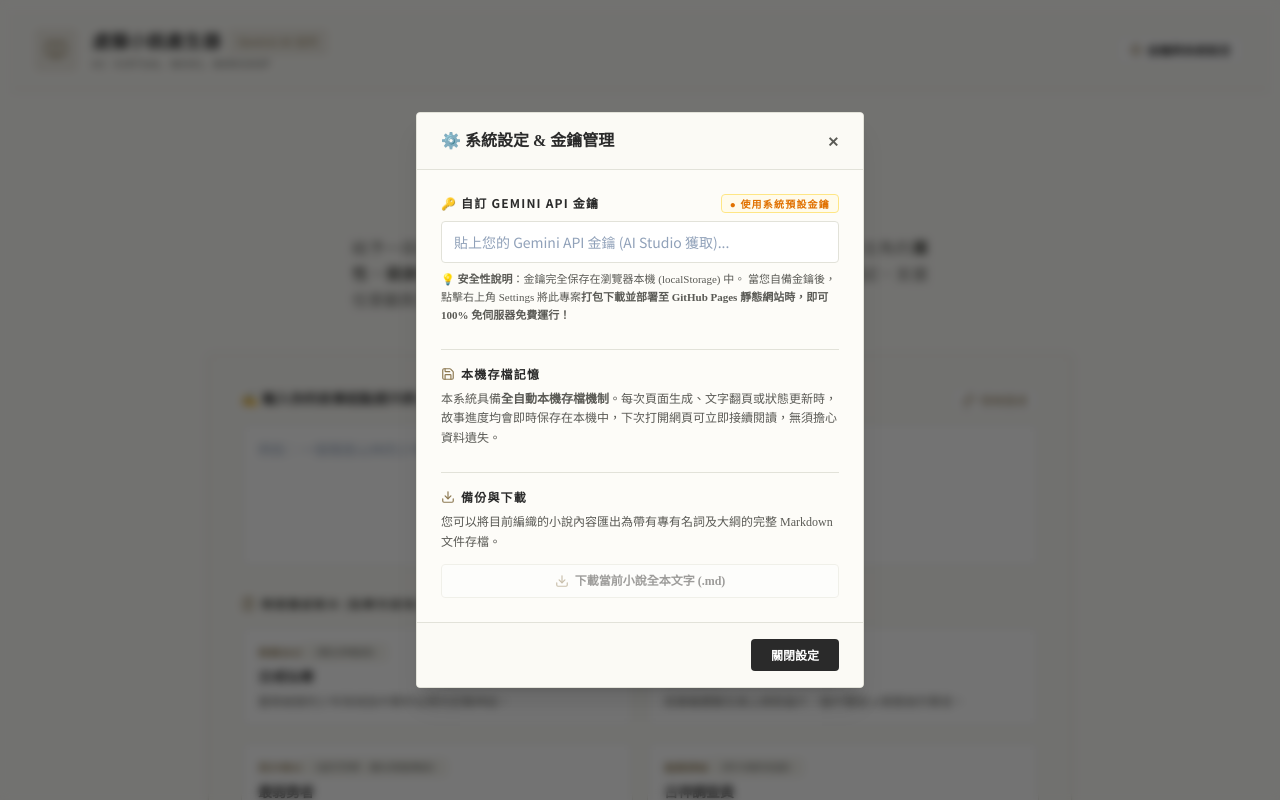
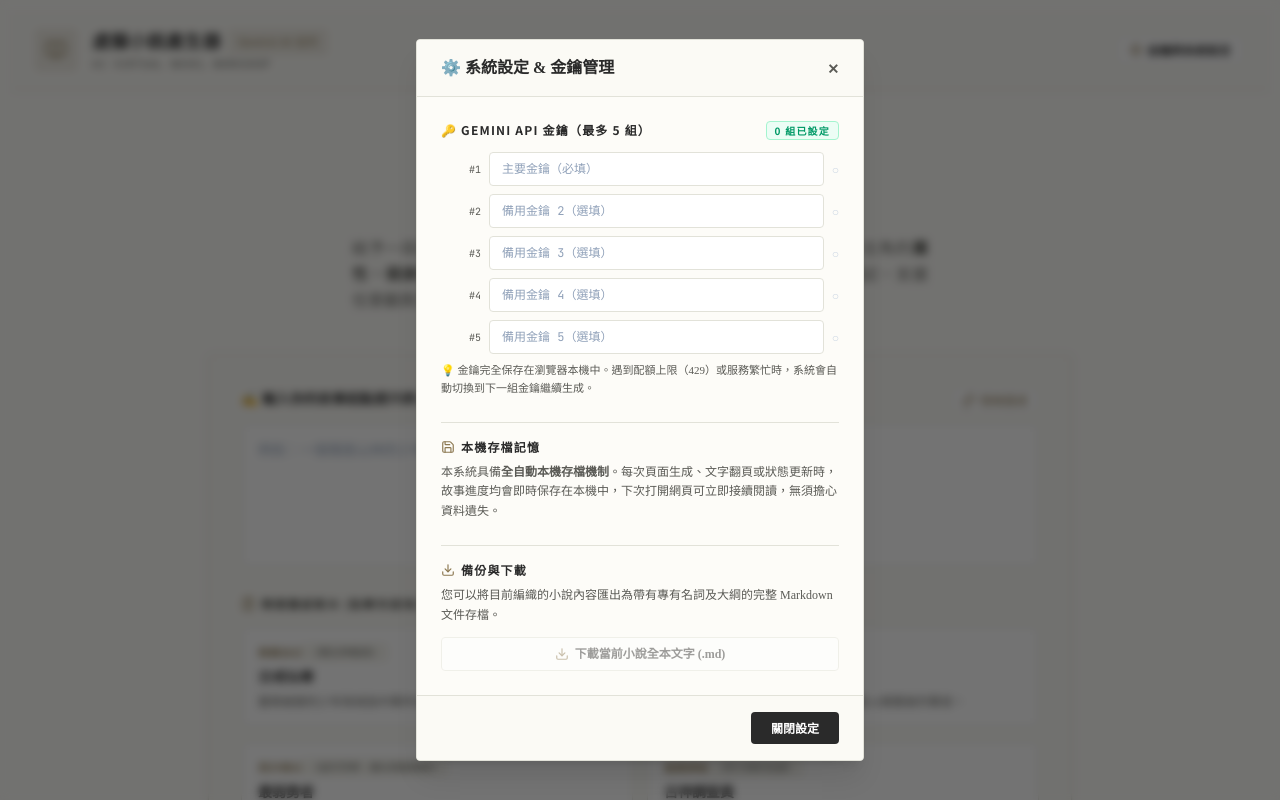
Before and after one commit to oURFo/Genesis_Novel, a React (Vite) app: page / in a window 1280 px wide. Both pictures are taken after a click on the button "金鑰與系統設定". Shown: the top 800 px of the page. Built offline with nearby package versions, Linux system fonts and the light colour scheme.

Commit message:
Add files via upload

```diff
--- a/src/App.tsx
+++ b/src/App.tsx
@@ -116,7 +116,22 @@
   const [loadingPhraseIndex, setLoadingPhraseIndex] = useState<number>(0);
 
   // Custom API key, Save states and Ending States
-  const [customApiKey, setCustomApiKey] = useState<string>(() => localStorage.getItem("user_gemini_api_key") || "");
+  // API keys — up to 5; first key synced from lobby input, extras added in settings
+  const [customApiKeys, setCustomApiKeys] = useState<string[]>(() => {
+    try {
+      const stored = localStorage.getItem("user_gemini_api_keys");
+      if (stored) return JSON.parse(stored) as string[];
+    } catch (_) {}
+    // Backward compat: migrate single-key storage
+    const legacy = localStorage.getItem("user_gemini_api_key") || "";
+    return [legacy, "", "", "", ""];
+  });
+
+  const saveApiKeys = (keys: string[]) => {
+    const normalized = keys.slice(0, 5).concat(Array(5).fill("")).slice(0, 5);
+    setCustomApiKeys(normalized);
+    localStorage.setItem("user_gemini_api_keys", JSON.stringify(normalized));
+  };
   const [showSettings, setShowSettings] = useState<boolean>(false);
   const [isEndingMode, setIsEndingMode] = useState<boolean>(false);
   const [isEnded, setIsEnded] = useState<boolean>(false);
@@ -305,7 +320,7 @@
         nextPageNumber: 1,
         currentCharacter: null,
         currentGlossary: [],
-        customApiKey,
+        customApiKeys,
         isEndingMode: false,
         arcContext: {
           arcNumber: firstArc.arcNumber,
@@ -422,7 +437,7 @@
         nextPageNumber,
         currentCharacter: lastPage.characterState,
         currentGlossary: lastPage.glossaryState,
-        customApiKey,
+        customApiKeys,
         isEndingMode: isEndingMode,
         arcContext: {
           arcNumber: arc.arcNumber,
@@ -522,7 +537,7 @@
       nextPageNumber: nextPageNum,
       currentCharacter: lastPage.characterState,
       currentGlossary: lastPage.glossaryState,
-      customApiKey,
+      customApiKeys,
       isEndingMode: endingMode,
       arcContext: {
         arcNumber: arc.arcNumber,
@@ -621,7 +636,7 @@
           nextPageNumber,
           currentCharacter: lastPage.characterState,
           currentGlossary: lastPage.glossaryState,
-          customApiKey,
+          customApiKeys,
           isEndingMode: isLastChapter,
           endingArcStep: isLastChapter ? undefined : step,
           endingArcTotal: isLastChapter ? undefined : ENDING_ARC_TOTAL
@@ -918,33 +933,39 @@
             </div>
 
             <div className="p-6 space-y-6">
-              {/* API Key Form */}
+              {/* Multi API Key Form */}
               <div>
-                <label className="block text-xs font-bold text-ink uppercase tracking-widest mb-2 flex items-center justify-between">
-                  <span>🔑 自訂 GEMINI API 金鑰</span>
-                  {customApiKey ? (
+                <label className="block text-xs font-bold text-ink uppercase tracking-widest mb-3 flex items-center justify-between">
+                  <span>🔑 Gemini API 金鑰（最多 5 組）</span>
                   <span className="text-[10px] text-emerald-600 bg-emerald-50 border border-emerald-200 px-2 py-0.5 rounded font-sans font-bold">
-                      ● 已啟用自訂金鑰
-                    </span>
-                  ) : (
-                    <span className="text-[10px] text-amber-600 bg-amber-50 border border-amber-200 px-2 py-0.5 rounded font-sans font-bold">
-                      ● 使用系統預設金鑰
-                    </span>
-                  )}
+                    {customApiKeys.filter(k => k.trim()).length} 組已設定
+                  </span>
                 </label>
+                <div className="space-y-2">
+                  {customApiKeys.map((key, idx) => (
+                    <div key={idx} className="flex items-center gap-2">
+                      <span className="text-[10px] text-ink-light font-mono w-10 shrink-0 text-right">#{idx + 1}</span>
                       <input
                         type="password"
-                  value={customApiKey}
+                        value={key}
                         onChange={(e) => {
-                    setCustomApiKey(e.target.value);
-                    localStorage.setItem("user_gemini_api_key", e.target.value);
+                          const next = [...customApiKeys];
+                          next[idx] = e.target.value;
+                          saveApiKeys(next);
                         }}
-                  placeholder="貼上您的 Gemini API 金鑰 (AI Studio 獲取)..."
-                  className="w-full bg-white border border-editorial-border rounded px-3 py-2.5 text-sm text-ink placeholder-slate-400 focus:outline-none focus:ring-1 focus:ring-editorial-accent focus:border-editorial-accent transition"
+                        placeholder={idx === 0 ? "主要金鑰（必填）" : `備用金鑰 ${idx + 1}（選填）`}
+                        className="flex-1 bg-white border border-editorial-border rounded px-3 py-2 text-xs text-ink placeholder-slate-400 focus:outline-none focus:ring-1 focus:ring-editorial-accent focus:border-editorial-accent transition font-mono"
                       />
+                      {key.trim() ? (
+                        <span className="text-emerald-500 text-xs shrink-0">✓</span>
+                      ) : (
+                        <span className="text-slate-300 text-xs shrink-0">○</span>
+                      )}
+                    </div>
+                  ))}
+                </div>
                 <p className="text-[11px] text-ink-light mt-2 leading-relaxed font-serif">
-                  💡 <strong>安全性說明</strong>：金鑰完全保存在瀏覽器本機 (localStorage) 中。
-                  當您自備金鑰後，點擊右上角 Settings 將此專案<strong>打包下載並部署至 GitHub Pages 靜態網站時，即可 100% 免伺服器免費運行！</strong>
+                  💡 金鑰完全保存在瀏覽器本機中。遇到配額上限（429）或服務繁忙時，系統會自動切換到下一組金鑰繼續生成。
                 </p>
               </div>
 
@@ -1125,7 +1146,7 @@
             <div className="mb-6 pt-5 border-t border-editorial-border">
               <label className="block text-xs font-bold text-ink uppercase tracking-widest mb-2 flex items-center justify-between font-sans">
                 <span>🔑 Gemini API 金鑰（必填）</span>
-                {customApiKey ? (
+                {customApiKeys[0] ? (
                   <span className="text-[10px] text-emerald-600 bg-emerald-50 border border-emerald-200 px-2 py-0.5 rounded font-bold">
                     ● 已設定
                   </span>
@@ -1137,10 +1158,11 @@
               </label>
               <input
                 type="password"
-                value={customApiKey}
+                value={customApiKeys[0] || ""}
                 onChange={(e) => {
-                  setCustomApiKey(e.target.value);
-                  localStorage.setItem("user_gemini_api_key", e.target.value);
+                  const next = [...customApiKeys];
+                  next[0] = e.target.value;
+                  saveApiKeys(next);
                 }}
                 placeholder="貼上您的 Gemini API Key（從 aistudio.google.com 免費取得）"
                 className="w-full bg-white border border-editorial-border rounded px-3 py-2.5 text-sm text-ink placeholder-slate-400 focus:outline-none focus:ring-1 focus:ring-editorial-accent focus:border-editorial-accent transition font-mono"
@@ -1148,6 +1170,7 @@
               <p className="text-[11px] text-ink-light mt-1.5 leading-relaxed">
                 金鑰僅儲存於本機瀏覽器，不會傳送至任何伺服器。
                 前往 <a href="https://aistudio.google.com/app/apikey" target="_blank" rel="noreferrer" className="text-editorial-accent underline">Google AI Studio</a> 免費取得。
+                進入小說後可在設定中新增最多 5 組，遇配額上限自動切換。
               </p>
             </div>
 
@@ -1822,23 +1845,39 @@
                 {/* ── 設定 tab ── */}
                 {mobileDrawerTab === 'settings' && (
                   <div className="flex-1 overflow-y-auto p-4 space-y-5">
-                    {/* API Key */}
+                    {/* Multi API Key */}
                     <div>
-                      <label className="block text-[11px] font-bold uppercase tracking-widest text-editorial-accent mb-1.5">
-                        Gemini API Key
-                      </label>
+                      <div className="flex items-center justify-between mb-2">
+                        <p className="text-[11px] font-bold uppercase tracking-widest text-editorial-accent">
+                          Gemini API 金鑰（最多 5 組）
+                        </p>
+                        <span className="text-[10px] text-emerald-600 bg-emerald-50 border border-emerald-200 px-1.5 py-0.5 rounded font-bold">
+                          {customApiKeys.filter(k => k.trim()).length} 組已設定
+                        </span>
+                      </div>
+                      <div className="space-y-2">
+                        {customApiKeys.map((key, idx) => (
+                          <div key={idx} className="flex items-center gap-1.5">
+                            <span className="text-[10px] text-ink-light font-mono w-5 shrink-0 text-right">#{idx + 1}</span>
                             <input
                               type="password"
-                        value={customApiKey}
+                              value={key}
                               onChange={(e) => {
-                          setCustomApiKey(e.target.value);
-                          localStorage.setItem("user_gemini_api_key", e.target.value);
+                                const next = [...customApiKeys];
+                                next[idx] = e.target.value;
+                                saveApiKeys(next);
                               }}
-                        placeholder="貼上您的 API Key..."
-                        className="w-full bg-white border border-editorial-border rounded px-3 py-2 text-xs text-ink placeholder-slate-400 focus:outline-none focus:ring-1 focus:ring-editorial-accent/30 transition font-mono"
+                              placeholder={idx === 0 ? "主要金鑰（必填）" : `備用 ${idx + 1}`}
+                              className="flex-1 bg-white border border-editorial-border rounded px-2.5 py-1.5 text-xs text-ink placeholder-slate-400 focus:outline-none focus:ring-1 focus:ring-editorial-accent/30 transition font-mono"
                             />
+                            <span className={`text-xs shrink-0 ${key.trim() ? 'text-emerald-500' : 'text-slate-300'}`}>
+                              {key.trim() ? '✓' : '○'}
+                            </span>
+                          </div>
+                        ))}
+                      </div>
                       <p className="text-[10px] text-ink-light mt-1.5 leading-relaxed">
-                        從 <a href="https://aistudio.google.com/app/apikey" target="_blank" rel="noreferrer" className="text-editorial-accent underline">Google AI Studio</a> 取得免費 API Key，直接在瀏覽器端呼叫 Gemini。
+                        遇配額上限時自動切換下一組。從 <a href="https://aistudio.google.com/app/apikey" target="_blank" rel="noreferrer" className="text-editorial-accent underline">Google AI Studio</a> 免費取得。
                       </p>
                     </div>
                     {/* Story info */}
```
Also changed, not shown: src/geminiService.ts (+62 -31 lines). Lines whose indentation alone changed are shown as unchanged.
